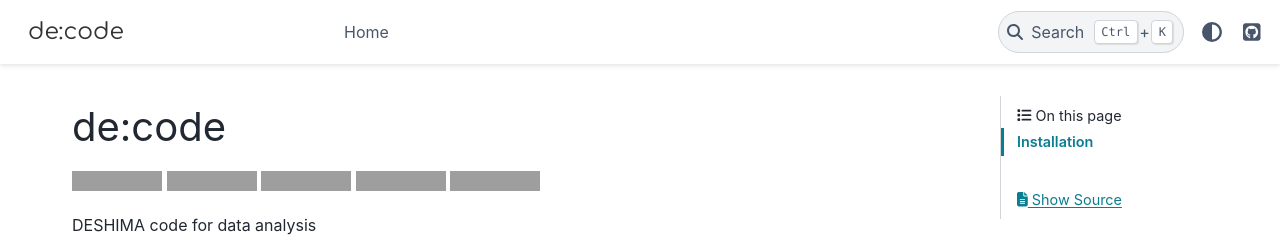
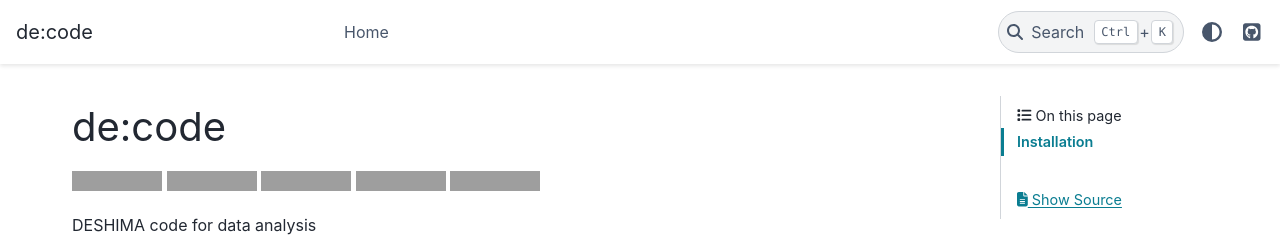
Before and after one commit to deshima-dev/decode, a Sphinx documentation site: the page built from docs/index.md, in a window 1280 px wide. Shown: the top 237 px of the page. Built offline with Sphinx 7.4.7 and the PyData theme 0.15.4, drawn with Linux system fonts in a browser that asks for light colours; pages that are not in the unit, such as notebooks, are missing from menus; grey boxes are pictures that could not be loaded.

Commit message:
#73 Remove SVG logo for docs

```diff
--- a/docs/conf.py
+++ b/docs/conf.py
@@ -19,13 +19,13 @@ extensions = [
     "sphinx.ext.napoleon",
     "sphinx.ext.viewcode",
 ]
+myst_heading_anchors = 3
 templates_path = ["_templates"]
 
 
 # options for HTML output
-html_logo = "_static/logo.svg"
-html_static_path = ["_static"]
 html_theme = "pydata_sphinx_theme"
 html_theme_options = {
     "github_url": "https://github.com/deshima-dev/decode/",
+    "logo": {"text": "de:code"},
 }
```
Also changed, not shown: docs/_static/logo.svg (deleted).
